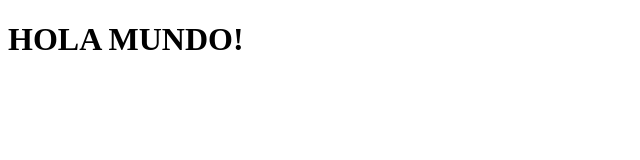
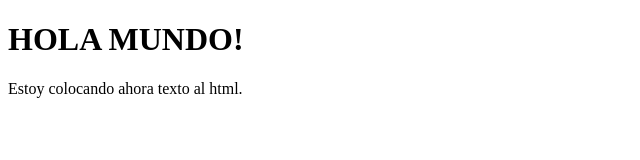
Before and after one commit to Rosymer96/Bootcamp, a plain HTML site: page index.html in a window 1280 px wide. Shown: the whole page, without its empty margins (0-640 px from the left). Drawn offline with Linux system fonts and the light colour scheme.

Commit message:
Le he añadido texto ahora

```diff
--- a/index.html
+++ b/index.html
@@ -7,5 +7,6 @@
 </head>
 <body>
     <h1>HOLA MUNDO!</h1>
+    Estoy colocando ahora texto al html.
 </body>
 </html>
```
